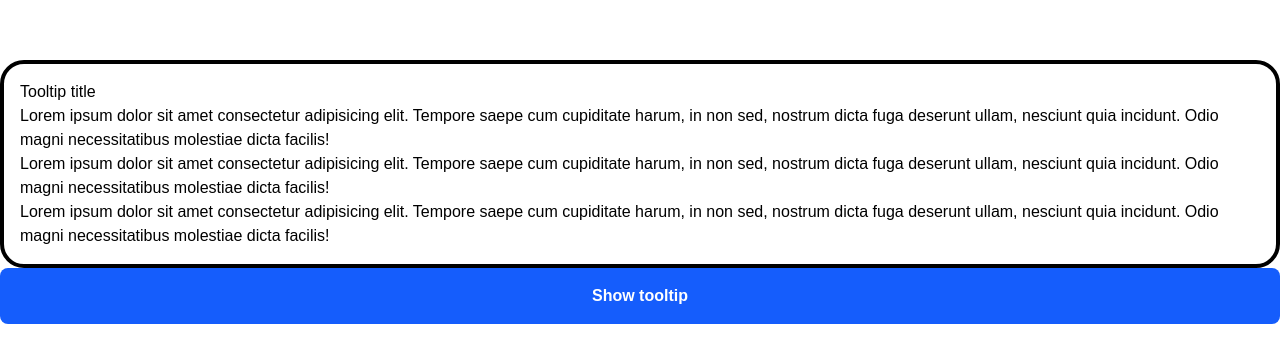
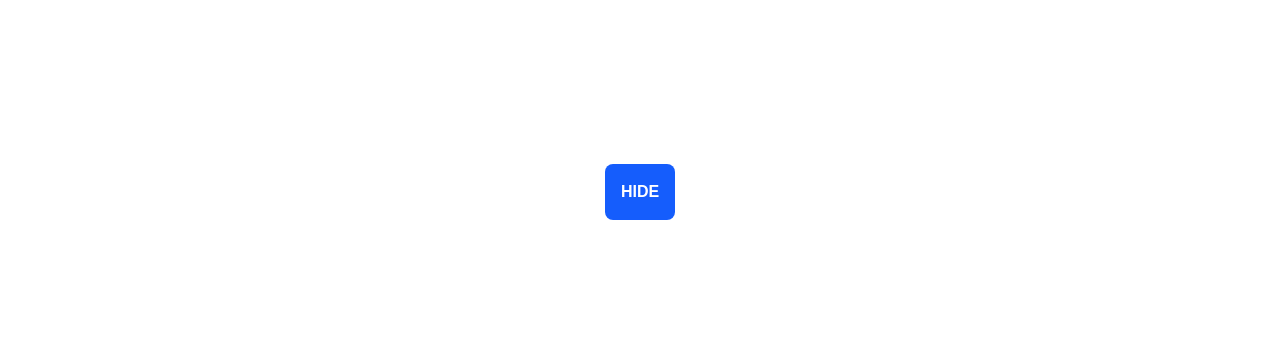
Before and after one commit to munrhalls/training-grounds, a Next.js app: page / in a window 1280 px wide. Shown: the part 208-570 px from the top of the page. Built offline with nearby package versions, Linux system fonts and the light colour scheme.

Commit message:
exercise C1.1.

```diff
--- a/app/Category 1 - Component Co-location and Encapsulation/1. The Single Feature Unit/ToggleAndDisplayUnit.tsx
+++ b/app/Category 1 - Component Co-location and Encapsulation/1. The Single Feature Unit/ToggleAndDisplayUnit.tsx
@@ -17,13 +17,18 @@ const TooltipFeature = function () {
   const [isTooltipVisible, setIsTooltipVisible] = useState(false);
   return (
     <div className="w-full h-screen grid place-content-center">
+      {isTooltipVisible && (
         <div className=" border-black border-4 rounded-3xl text-black p-4">
           <h1>Tooltip title</h1>
           <p> Lorem ipsum dolor sit amet consectetur adipisicing elit. Tempore saepe cum cupiditate harum, in non sed, nostrum dicta fuga deserunt ullam, nesciunt quia incidunt. Odio magni necessitatibus molestiae dicta facilis! </p>
           <p> Lorem ipsum dolor sit amet consectetur adipisicing elit. Tempore saepe cum cupiditate harum, in non sed, nostrum dicta fuga deserunt ullam, nesciunt quia incidunt. Odio magni necessitatibus molestiae dicta facilis! </p>
           <p> Lorem ipsum dolor sit amet consectetur adipisicing elit. Tempore saepe cum cupiditate harum, in non sed, nostrum dicta fuga deserunt ullam, nesciunt quia incidunt. Odio magni necessitatibus molestiae dicta facilis! </p>
         </div>
-      <button className="button-primary bg-blue-600 rounded-lg p-4 text-white font-black cursor-pointer">Show tooltip</button>
+      )}
+
+      <button onClick={() => setIsTooltipVisible((is) => (is ? false : true))} className="button-primary bg-blue-600 rounded-lg p-4 text-white font-black cursor-pointer">
+        {isTooltipVisible ? "SHOW" : "HIDE"}
+      </button>
     </div>
   );
 };
```
Lines whose indentation alone changed are shown as unchanged.
